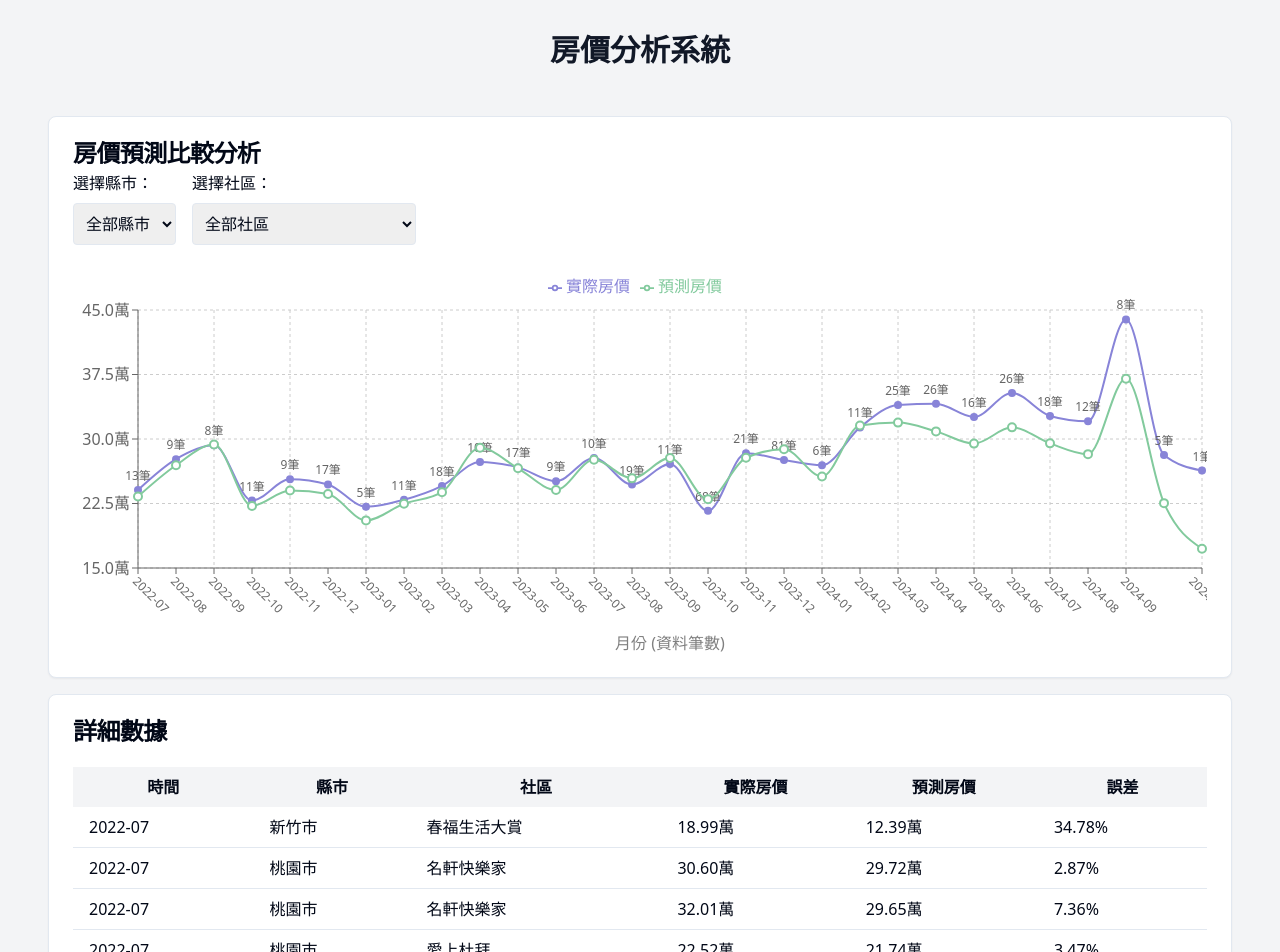
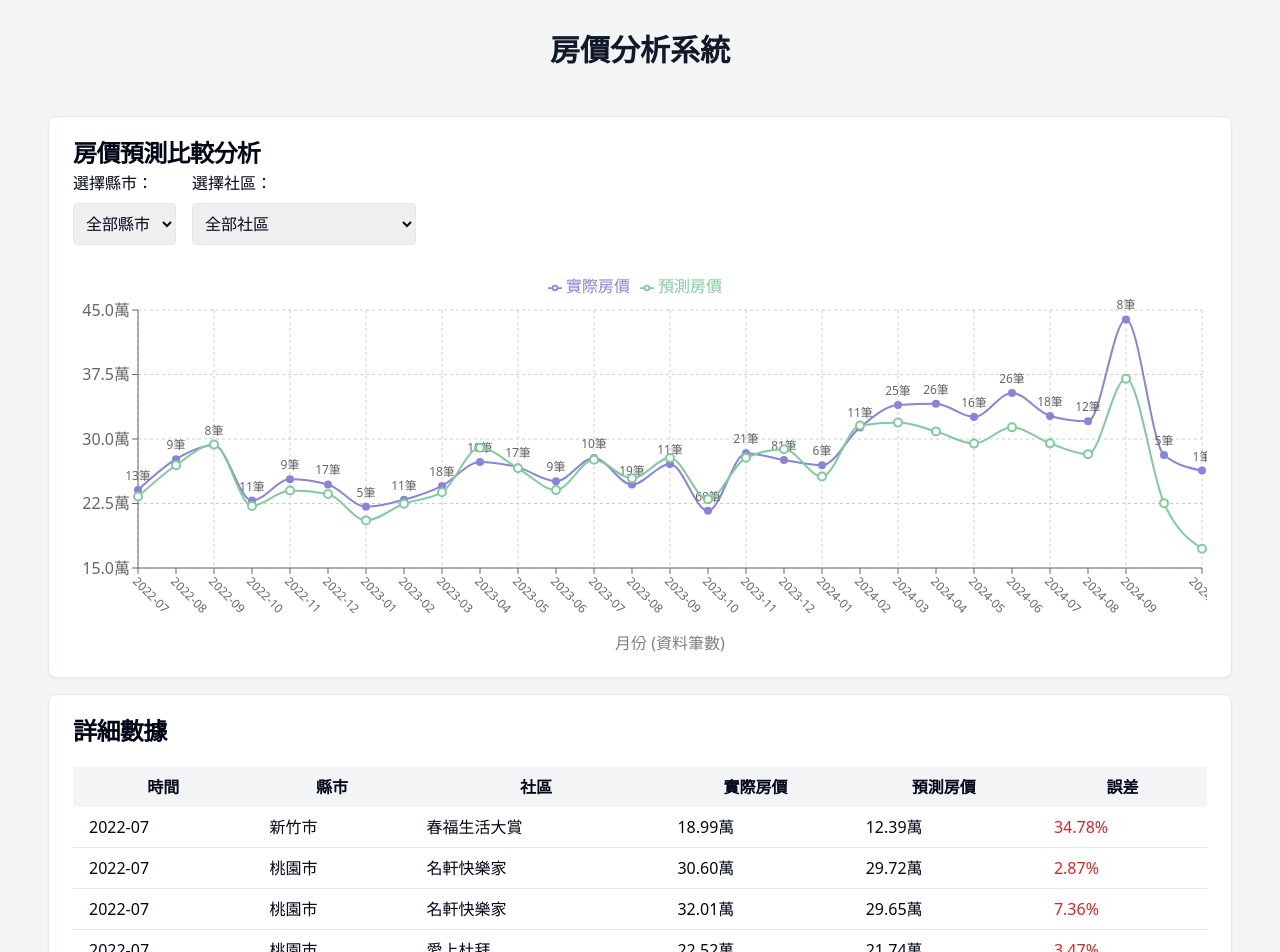
Before and after one commit to ammosu/complex-price-analysis, a React (Vite) app: page / in a window 1280 px wide. Shown: the top 952 px of the page. Built offline with nearby package versions, Linux system fonts and the light colour scheme.

Commit message:
[update] error color

```diff
--- a/src/components/PriceComparisonChart.jsx
+++ b/src/components/PriceComparisonChart.jsx
@@ -2569,7 +2569,7 @@ const PriceComparisonChart = () => {
     return aggregated;
   }, [selectedCounty, selectedComplex]);
 
-  // 獲取詳細數據 - 用於表格
+  // 獲取篩選後的數據
   const getDetailedData = useMemo(() => {
     let filtered = sampleData;
 
@@ -2580,13 +2580,13 @@ const PriceComparisonChart = () => {
       filtered = filtered.filter(item => item.complex_name === selectedComplex);
     }
 
-    // 格式化時間但保持詳細數據
+    // 格式化時間並計算誤差（保留正負號）
     const formattedData = filtered.map(item => ({
       ...item,
       time: `${item.time.substring(0, 4)}-${item.time.substring(4, 6)}`,
       RHP: Number(item.RHP),
       yhat: Number(item.yhat),
-      error: Math.abs((item.RHP - item.yhat)/item.RHP * 100)
+      error: ((item.RHP - item.yhat)/item.RHP * 100)  // 移除 Math.abs 以保留正負號
     }));
 
     // 依據排序設定
@@ -2596,10 +2596,10 @@ const PriceComparisonChart = () => {
     return _.orderBy(formattedData, ['time', 'county', 'complex_name'], ['asc']);
   }, [selectedCounty, selectedComplex, sortField, sortDirection]);
 
-  // 計算平均誤差率
+  // 計算平均誤差率（使用絕對值）
   const averageError = useMemo(() => {
     const errors = getDetailedData.map(item =>
-      Math.abs((item.RHP - item.yhat)/item.RHP * 100)
+      Math.abs((item.RHP - item.yhat)/item.RHP * 100)  // 這裡保留 Math.abs 因為我們要顯示平均誤差的大小
     );
     return (errors.reduce((a, b) => a + b, 0) / errors.length).toFixed(2);
   }, [getDetailedData]);
@@ -2620,6 +2620,7 @@ const PriceComparisonChart = () => {
     return ['all', ...uniqueComplexes];
   }, [selectedCounty]);
 
+  // 自定義提示框元件
   const CustomTooltip = ({ active, payload, label }) => {
     if (active && payload && payload.length) {
       const dataPoint = getAggregatedData.find(item => item.time === label);
@@ -2817,8 +2818,9 @@ const PriceComparisonChart = () => {
                     <td className="px-4 py-2">{item.complex_name}</td>
                     <td className="px-4 py-2">{(item.RHP/10000).toFixed(2)}萬</td>
                     <td className="px-4 py-2">{(item.yhat/10000).toFixed(2)}萬</td>
-                    <td className="px-4 py-2">
-                      {((item.RHP - item.yhat)/item.RHP * 100).toFixed(2)}%
+                    <td className={`px-4 py-2 ${item.error > 0 ? 'text-red-600' : 'text-green-600'}`}>
+                      {/* 根據誤差正負值顯示不同顏色 */}
+                      {item.error.toFixed(2)}%
                     </td>
                   </tr>
                 ))}
```
